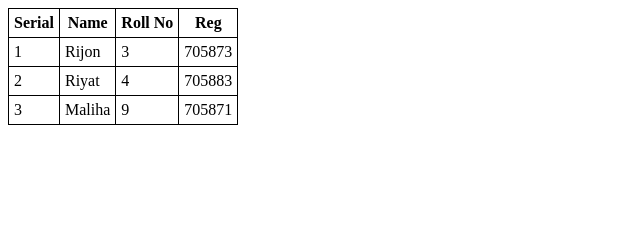
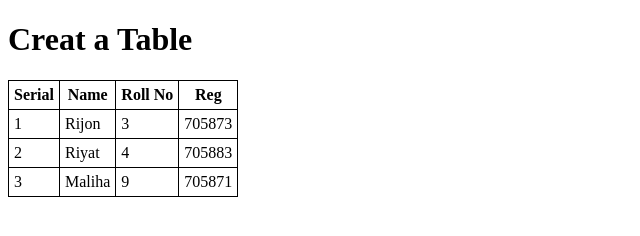
Before and after one commit to saidul-islam210/Table, a plain HTML site: page index.html in a window 1280 px wide. Shown: the whole page, without its empty margins (0-640 px from the left). Drawn offline with Linux system fonts and the light colour scheme.

Commit message:
no massage

```diff
--- a/index.html
+++ b/index.html
@@ -14,7 +14,7 @@
         }
     </style>
 </head>
-
+<h1>Creat a Table</h1>
 <body>
     <table>
         <thead>
```
